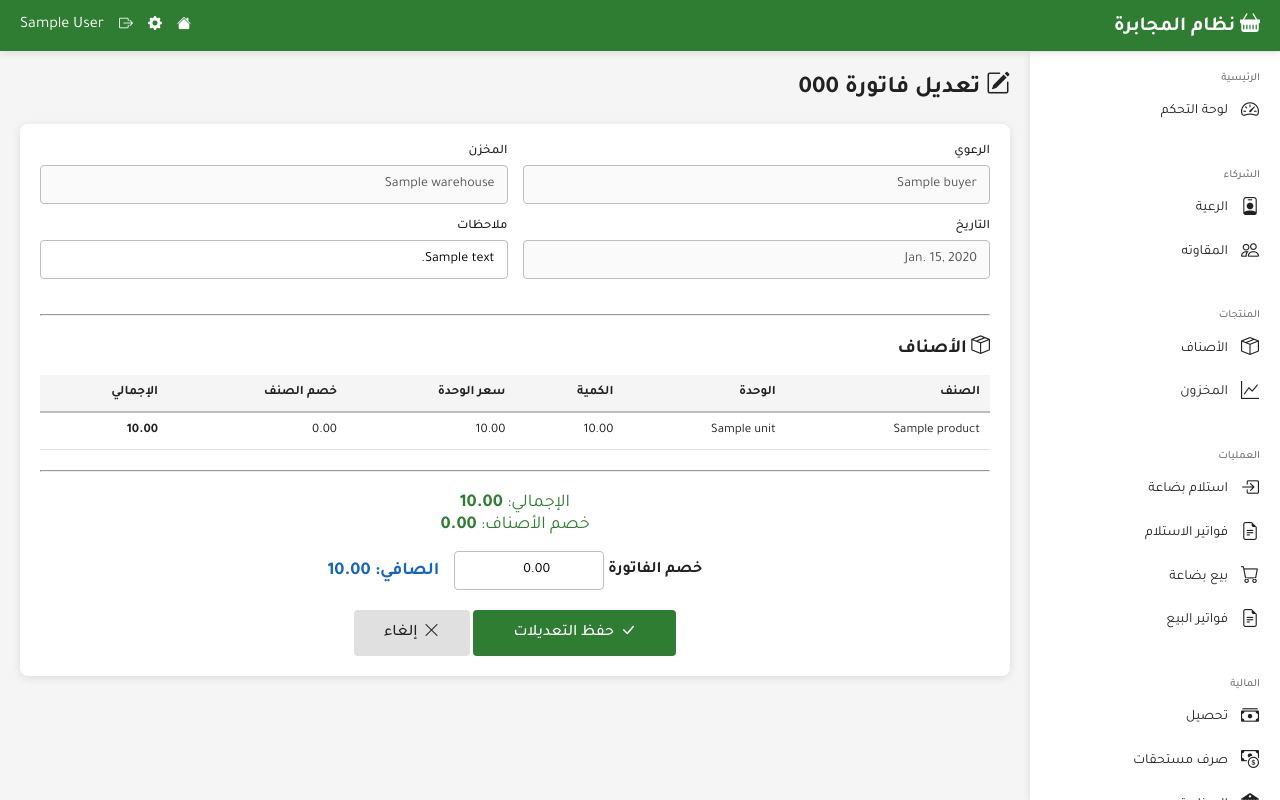
After one commit to mokhtaralawi/farmar-agir, a Django app: page /billing/edit/1/ in a window 1280 px wide. The commit adds this page. Run offline with Django 5.2, Linux system fonts and the light colour scheme; a user stored in the database is signed in; tables that the repository leaves empty hold one stand-in row (values such as "Sample post").

Commit message:
Add edit sales invoice with discount field

```diff
--- a/billing/models.py
+++ b/billing/models.py
@@ -24,6 +24,7 @@ class SalesInvoice(models.Model):
     time = models.TimeField(_('الوقت'), auto_now_add=True)
     total_amount = models.DecimalField(_('الإجمالي'), max_digits=15, decimal_places=2, default=0)
     total_discount = models.DecimalField(_('إجمالي الخصم'), max_digits=15, decimal_places=2, default=0)
+    discount = models.DecimalField(_('خصم الفاتورة'), max_digits=15, decimal_places=2, default=0)
     net_amount = models.DecimalField(_('الصافي'), max_digits=15, decimal_places=2, default=0)
     notes = models.TextField(_('ملاحظات'), blank=True)
     created_by = models.ForeignKey('accounts.User', on_delete=models.SET_NULL, null=True, blank=True,
--- a/billing/urls.py
+++ b/billing/urls.py
@@ -7,4 +7,5 @@ urlpatterns = [
     path('', views.sales_list, name='list'),
     path('create/', views.create_sale, name='create'),
     path('print/<int:pk>/', views.print_sale, name='print'),
+    path('edit/<int:pk>/', views.edit_sale, name='edit'),
 ]
--- a/billing/views.py
+++ b/billing/views.py
@@ -130,7 +130,8 @@ def create_sale(request):
 
         invoice.total_amount = invoice_total
         invoice.total_discount = invoice_discount
-        invoice.net_amount = invoice_total - invoice_discount
+        invoice.discount = Decimal(request.POST.get('discount', 0) or 0)
+        invoice.net_amount = invoice_total - invoice_discount - invoice.discount
         invoice.save()
 
         # Update buyer balance
@@ -161,6 +162,44 @@ def create_sale(request):
 
 
 @login_required
+@transaction.atomic
+def edit_sale(request, pk):
+    """تعديل فاتورة بيع"""
+    invoice = get_object_or_404(SalesInvoice, id=pk, is_deleted=False)
+    old_net = invoice.net_amount
+    old_discount = invoice.discount
+
+    if request.method == 'POST':
+        discount = Decimal(request.POST.get('discount', 0) or 0)
+        notes = request.POST.get('notes', '')
+
+        total_after_item_discounts = invoice.total_amount - invoice.total_discount
+        if discount > total_after_item_discounts:
+            discount = total_after_item_discounts
+
+        new_net = invoice.total_amount - invoice.total_discount - discount
+        invoice.discount = discount
+        invoice.net_amount = new_net
+        invoice.notes = notes
+        invoice.save()
+
+        buyer = invoice.buyer
+        buyer.current_balance = buyer.current_balance - old_net + new_net
+        buyer.total_purchases = buyer.total_purchases - old_net + new_net
+        buyer.total_remaining = buyer.total_remaining - old_net + new_net
+        buyer.save()
+
+        messages.success(request, f'تم تعديل فاتورة {invoice.invoice_number} بنجاح')
+        from core.activity import log_activity
+        log_activity(request, 'SALES_EDIT', f'تعديل فاتورة بيع {invoice.invoice_number} للرعوي {buyer.name}', 'SalesInvoice', invoice.id)
+        return redirect('billing:list')
+
+    return render(request, 'billing/edit.html', {
+        'invoice': invoice,
+    })
+
+
+@login_required
 def print_sale(request, pk):
     """طباعة فاتورة البيع"""
     invoice = get_object_or_404(SalesInvoice, id=pk, is_deleted=False)
@@ -181,7 +220,7 @@ def print_sale(request, pk):
     <p style="text-align:center;font-size:9px;">التاريخ: {invoice.date}</p>
     <table><thead><tr><th>الصنف</th><th>الكمية</th><th>السعر</th><th>الخصم</th><th>الإجمالي</th></tr></thead>
     <tbody>{''.join(f'<tr><td>{i.product.name}</td><td>{i.quantity}</td><td>{i.unit_price}</td><td>{i.discount}</td><td>{i.total}</td></tr>' for i in invoice.items.all())}</tbody></table>
-    <div class="total"><p>الإجمالي: {invoice.total_amount}</p><p>الخصم: {invoice.total_discount}</p><p>الصافي: {invoice.net_amount}</p></div>
+    <div class="total"><p>الإجمالي: {invoice.total_amount}</p><p>خصم الأصناف: {invoice.total_discount}</p>{f'<p style="color:#c62828;">خصم الفاتورة: -{invoice.discount}</p>' if invoice.discount else ''}<p>الصافي: {invoice.net_amount}</p></div>
     <div class="balance">
         <p>المبلغ عليه: {invoice.net_amount}</p>
         <p>الرصيد الحالي: {buyer.current_balance}</p>
--- a/core/models.py
+++ b/core/models.py
@@ -277,6 +277,7 @@ class ActivityLog(models.Model):
         ('LOGIN', _('تسجيل دخول')),
         ('LOGOUT', _('تسجيل خروج')),
         ('SALES_CREATE', _('إنشاء فاتورة بيع')),
+        ('SALES_EDIT', _('تعديل فاتورة بيع')),
         ('RECEIVING_CREATE', _('إنشاء فاتورة استلام')),
         ('RECEIVING_EDIT', _('تعديل فاتورة استلام')),
         ('COLLECTION_CREATE', _('إنشاء سند قبض')),
--- /dev/null
+++ b/templates/billing/edit.html
@@ -0,0 +1,103 @@
+{% extends "base.html" %}
+{% block title %}تعديل فاتورة {{ invoice.invoice_number }} - نظام البيع للمجابرة{% endblock %}
+{% block content %}
+
+<h2 style="margin-bottom:20px;"><i class="bi bi-pencil-square"></i> تعديل فاتورة {{ invoice.invoice_number }}</h2>
+
+<div class="card">
+    <form method="post" id="editForm">
+        {% csrf_token %}
+
+        <div class="form-row">
+            <div class="form-group">
+                <label>الرعوي</label>
+                <input type="text" class="form-control" value="{{ invoice.buyer.name }}" disabled>
+            </div>
+            <div class="form-group">
+                <label>المخزن</label>
+                <input type="text" class="form-control" value="{{ invoice.warehouse.name }}" disabled>
+            </div>
+        </div>
+
+        <div class="form-row">
+            <div class="form-group">
+                <label>التاريخ</label>
+                <input type="text" class="form-control" value="{{ invoice.date }}" disabled>
+            </div>
+            <div class="form-group">
+                <label>ملاحظات</label>
+                <input type="text" name="notes" class="form-control" value="{{ invoice.notes }}" placeholder="ملاحظات (اختياري)">
+            </div>
+        </div>
+
+        <hr style="margin:20px 0;">
+
+        <h3 style="margin-bottom:15px;"><i class="bi bi-box-seam"></i> الأصناف</h3>
+
+        <table class="data-table">
+            <tr>
+                <th>الصنف</th>
+                <th>الوحدة</th>
+                <th>الكمية</th>
+                <th>سعر الوحدة</th>
+                <th>خصم الصنف</th>
+                <th>الإجمالي</th>
+            </tr>
+            {% for item in invoice.items.all %}
+            <tr>
+                <td>{{ item.product.name }}</td>
+                <td>{% if item.unit %}{{ item.unit.name }}{% else %}-{% endif %}</td>
+                <td>{{ item.quantity }}</td>
+                <td>{{ item.unit_price }}</td>
+                <td>{{ item.discount }}</td>
+                <td><strong>{{ item.total }}</strong></td>
+            </tr>
+            {% endfor %}
+        </table>
+
+        <hr style="margin:20px 0;">
+
+        <div style="text-align:center;font-size:18px;color:#2E7D32;">
+            <p>الإجمالي: <strong>{{ invoice.total_amount }}</strong></p>
+            <p>خصم الأصناف: <strong>{{ invoice.total_discount }}</strong></p>
+        </div>
+
+        <div style="margin-top:15px;display:flex;gap:15px;justify-content:center;align-items:center;">
+            <div>
+                <label style="font-weight:700;">خصم الفاتورة</label>
+                <input type="number" name="discount" id="discountInput" class="form-control" step="0.01" min="0" value="{{ invoice.discount }}" style="width:150px;display:inline-block;text-align:center;">
+            </div>
+            <div style="font-size:18px;font-weight:700;color:#1565C0;">
+                الصافي: <span id="netTotal">{{ invoice.net_amount }}</span>
+            </div>
+        </div>
+
+        <div style="margin-top:20px;text-align:center;">
+            <button type="submit" class="btn btn-primary" style="padding:12px 40px;font-size:16px;">
+                <i class="bi bi-check-lg"></i> حفظ التعديلات
+            </button>
+            <a href="{% url 'billing:list' %}" class="btn btn-light" style="padding:12px 30px;font-size:16px;">
+                <i class="bi bi-x-lg"></i> إلغاء
+            </a>
+        </div>
+    </form>
+</div>
+
+<script>
+    var totalAmount = {{ invoice.total_amount }};
+    var totalItemDiscount = {{ invoice.total_discount }};
+    var baseNet = totalAmount - totalItemDiscount;
+    var discountInput = document.getElementById('discountInput');
+    var netTotal = document.getElementById('netTotal');
+
+    function updateNet() {
+        var discount = parseFloat(discountInput.value) || 0;
+        if (discount > baseNet) discount = baseNet;
+        netTotal.textContent = (baseNet - discount).toFixed(2);
+    }
+
+    discountInput.addEventListener('input', updateNet);
+    updateNet();
+</script>
+
+{% endblock %}
--- a/templates/billing/list.html
+++ b/templates/billing/list.html
@@ -73,6 +73,9 @@
                 <a href="{% url 'billing:print' invoice.id %}" target="_blank" class="btn btn-sm btn-info">
                     <i class="bi bi-printer"></i>
                 </a>
+                <a href="{% url 'billing:edit' invoice.id %}" class="btn btn-sm btn-warning">
+                    <i class="bi bi-pencil"></i>
+                </a>
             </td>
         </tr>
         {% empty %}
```
Also changed, not shown: billing/migrations/0002_salesinvoice_discount.py (added).
